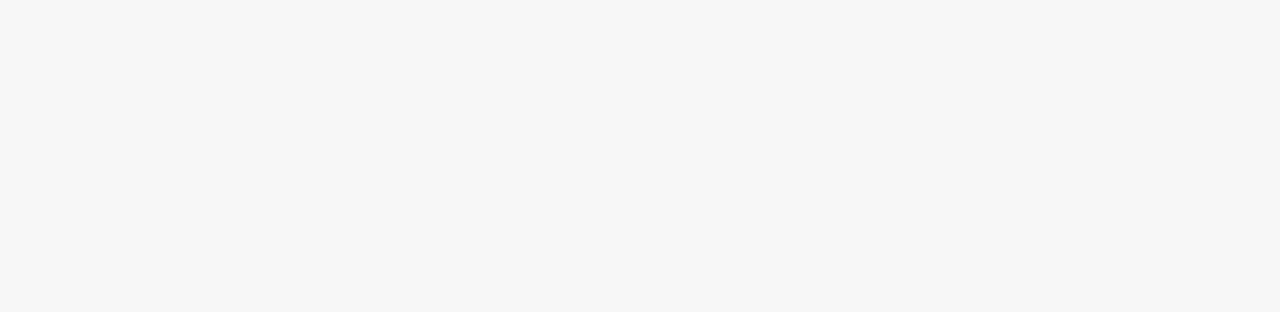
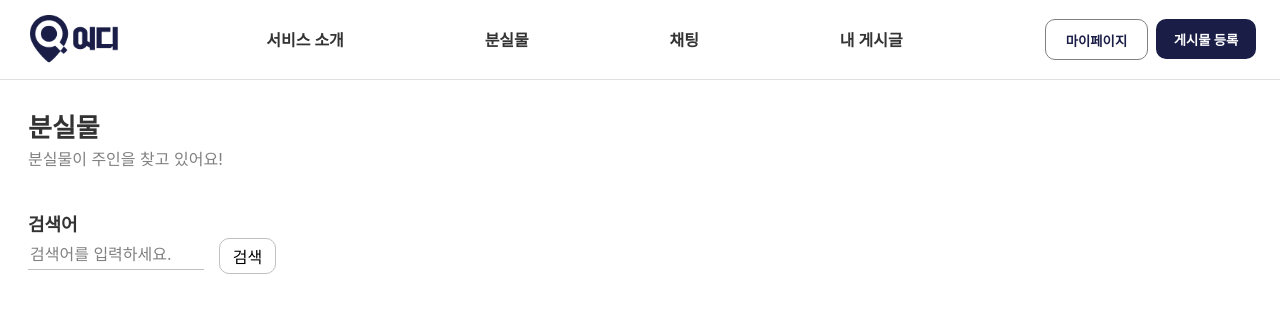
Before and after one commit to Team-Louter/2outer-uhd-v2-web, a React (Vite) app: page /list in a window 1280 px wide. Before the commit this address had no page. Shown: the top 312 px of the page. Built offline with nearby package versions, Linux system fonts and the light colour scheme; a web font is replaced by a local one.

Commit message:
feat: 메타정보 위치 변경 및 게시물 목록 페이지 통합

```diff
--- a/src/App.jsx
+++ b/src/App.jsx
@@ -2,8 +2,7 @@
 import { BrowserRouter as Router, Routes, Route } from "react-router-dom";
 import Index from "./pages/Index";
 import Intro from "./pages/Intro";
-import Find from "./pages/Find";
-import Found from "./pages/Found";
+import List from "./pages/List";
 import FindItRegister from "./pages/FindItRegister";
 import FoundRegister from "./pages/FoundRegister";
 import SignIn from "./pages/SignIn";
@@ -24,8 +23,7 @@
         <Routes>
           <Route path="/" element={<Index />} />
           <Route path="/intro" element={<Intro />} />
-          <Route path="/find" element={<Find />} />
-          <Route path="/found" element={<Found />} />
+          <Route path="/list" element={<List />} />
           <Route path="/findit-register" element={<FindItRegister />} />
           <Route path="/found-register" element={<FoundRegister />} />
           {/* <Route path="/signin" element={<SignIn />} /> */}
--- /dev/null
+++ b/src/component/organisms/Filter.jsx
@@ -0,0 +1,79 @@
+import styled from "styled-components";
+
+const Container = styled.div`
+  display: flex;
+  flex-direction: column;
+  gap: 20px;
+  height: 36rem;
+  width: 19rem;
+  padding: 28px 28px;
+`;
+const TitleContainer = styled.div`
+  width: 100%;
+`;
+const Title = styled.h1`
+  font-size: 26px;
+  margin: 0px;
+`;
+const Caption = styled.span`
+  font-size: 16px;
+  color: #808080;
+`;
+const SearchContainer = styled.div`
+  width: 100%;
+  margin-top: 20px;
+`;
+const SearchTitle = styled.h3`
+  font-size: 18px;
+  font-weight: 600;
+  margin: 0px;
+`;
+const SearchField = styled.input`
+  width: 11rem;
+  height: 2rem;
+  border: 0px;
+  border-bottom: 1px solid #c0c0c0;
+  outline: none;
+  font-size: 16px;
+  &::placeholder {
+    color: #808080;
+  }
+`;
+const SearchButton = styled.button`
+  width: 57px;
+  height: 36px;
+  background-color: #ffffff;
+  border: 1px solid #c0c0c0;
+  border-radius: 10px;
+  font-size: 16px;
+  cursor: pointer;
+
+  &:hover {
+    background-color: #dfdfdf;
+  }
+`;
+const FieldButtonContainer = styled.div`
+  width: 100%;
+  display: flex;
+  justify-content: space-between;
+`;
+
+const Filter = () => {
+  return (
+    <Container>
+      <TitleContainer>
+        <Title>분실물</Title>
+        <Caption>분실물이 주인을 찾고 있어요!</Caption>
+      </TitleContainer>
+      <SearchContainer>
+        <SearchTitle>검색어</SearchTitle>
+        <FieldButtonContainer>
+          <SearchField placeholder='검색어를 입력하세요.' />
+          <SearchButton>검색</SearchButton>
+        </FieldButtonContainer>
+      </SearchContainer>
+    </Container>
+  );
+};
+
+export default Filter;
--- a/src/pages/Find.jsx
+++ /dev/null
@@ -1,11 +0,0 @@
-import Header from "../component/organisms/header";
-
-function Find() {
-  return (
-    <div>
-      <Header />
-    </div>
-  );
-}
-
-export default Find;
--- a/src/pages/Found.jsx
+++ /dev/null
@@ -1,11 +0,0 @@
-import Header from "../component/organisms/header";
-
-function Found() {
-  return (
-    <div>
-      <Header />
-    </div>
-  );
-}
-
-export default Found;
--- /dev/null
+++ b/src/pages/List.jsx
@@ -0,0 +1,15 @@
+import Header from "../component/organisms/header";
+import Filter from "../component/organisms/Filter";
+
+import { Container } from "../styles/list";
+
+function List() {
+  return (
+    <Container>
+      <Header />
+      <Filter />
+    </Container>
+  );
+}
+
+export default List;
--- a/src/pages/PostDetail.jsx
+++ b/src/pages/PostDetail.jsx
@@ -113,16 +113,6 @@
         <ContentWrapper>
           <ImageSection>
             <img src={postData.image} alt={postData.title} />
-            <MetaInfo>
-              <div>
-                <MetaLabel>등록자</MetaLabel>
-                <MetaValue>{postData.registrant}</MetaValue>
-              </div>
-              <div>
-                <MetaLabel>등록일시</MetaLabel>
-                <MetaValue>{postData.registrationTime}</MetaValue>
-              </div>
-            </MetaInfo>
           </ImageSection>
 
           <InfoSection>
@@ -140,6 +130,16 @@
               <CategoryLabel>카테고리</CategoryLabel>
               <CategoryValue>{postData.category}</CategoryValue>
             </Category>
+            <MetaInfo>
+              <div>
+                <MetaLabel>등록자</MetaLabel>
+                <MetaValue>{postData.registrant}</MetaValue>
+              </div>
+              <div>
+                <MetaLabel>등록일시</MetaLabel>
+                <MetaValue>{postData.registrationTime}</MetaValue>
+              </div>
+            </MetaInfo>
           </InfoSection>
         </ContentWrapper>
 
--- /dev/null
+++ b/src/styles/list.js
@@ -0,0 +1,5 @@
+import styled from 'styled-components';
+
+export const Container = styled.div`
+  background-color: #FFFFFF;
+`
--- a/src/styles/post-detail.js
+++ b/src/styles/post-detail.js
@@ -48,6 +48,7 @@
 `;
 
 export const MetaInfo = styled.div`
+  margin-top: 140px;
   display: flex;
   gap: 40px;
   font-size: 14px;
```
Also changed, not shown: src/styles/find.css (deleted), src/styles/found.css (deleted).
